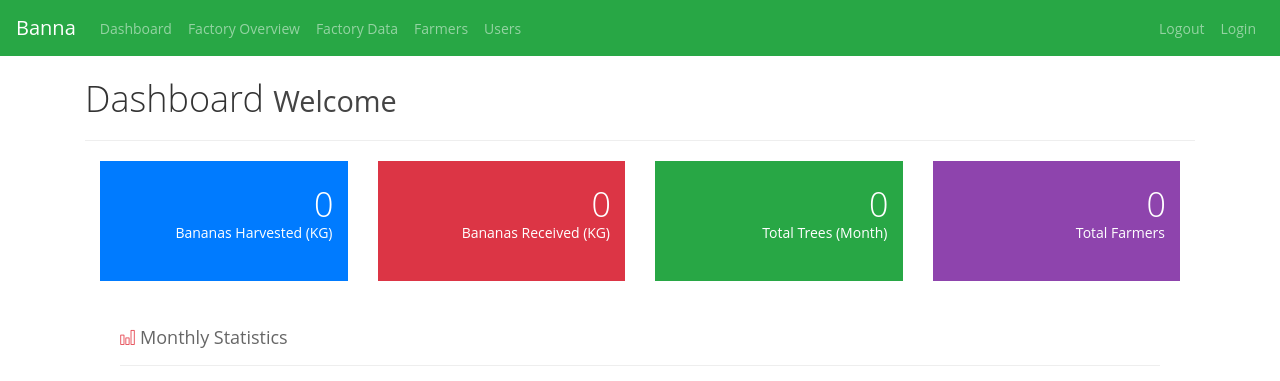
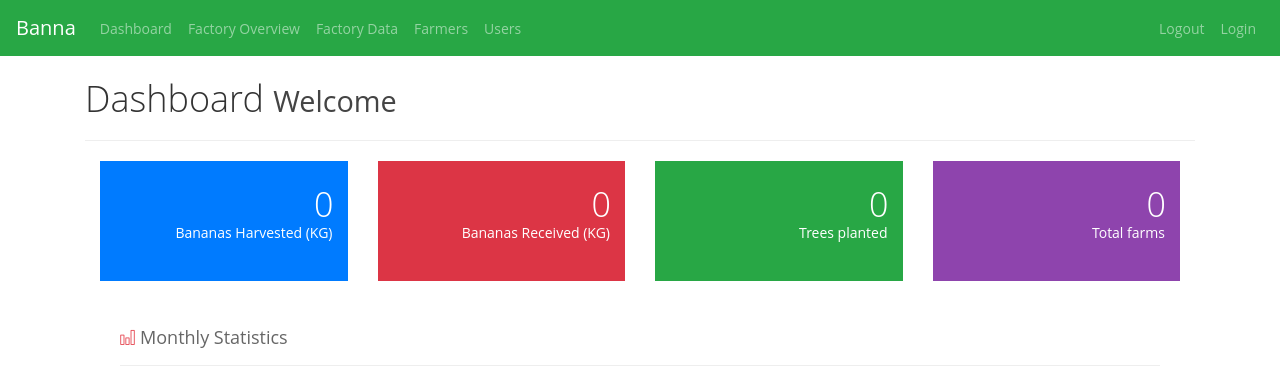
Before and after one commit to aoelen/banna, a Django app: page /dashboard/dashboard in a window 1280 px wide. Shown: the top 381 px of the page. Run offline with Django 3.2, Linux system fonts and the light colour scheme; data that the repository does not hold is empty; some libraries are stand-ins or nearby versions.

Commit message:
Start working in dashboard coding

```diff
--- a/banna/dashboard/templates/dashboard/dashboard.html
+++ b/banna/dashboard/templates/dashboard/dashboard.html
@@ -14,7 +14,7 @@
                           <div class="visual"></div>
                           <div class="details">
                               <div class="number">
-                                  <span id = "total_harvested">0</span>
+                                  <span id = "total_harvested">{{total_bananas_harvested}}</span>
                               </div>
                               <div> Bananas Harvested (KG) </div>
                           </div>
@@ -40,9 +40,9 @@
                           </div>
                           <div class="details">
                               <div class="number">
-                                  <span id = "total_trees" >0</span>
+                                  <span id = "total_trees" >{{total_trees_planted}}</span>
                               </div>
-                              <div> Total Trees (Month) </div>
+                              <div>Trees planted</div>
                           </div>
                       </a>
                   </div>
@@ -53,9 +53,9 @@
                           </div>
                           <div class="details">
                               <div class="number">
-                                  <span id = "total_farmers">0</span>
+                                  <span id = "total_farmers">{{farms_amount}}</span>
                               </div>
-                              <div> Total Farmers </div>
+                              <div> Total farms </div>
                           </div>
                       </a>
                   </div>
@@ -181,7 +181,11 @@
                ['May',  200],
                ['June',  170],
                ['July',  260],
-               ['Aug',  230]
+               ['Aug',  230],
+               ['Sep',  230],
+               ['Oct',  230],
+               ['Nov',  230],
+               ['Dec',  230]
              ]);
 
              var options = {
--- a/banna/dashboard/views.py
+++ b/banna/dashboard/views.py
@@ -3,6 +3,8 @@ from django.shortcuts import render
 # Create your views here.
 from django.http import HttpResponse
 from django.contrib.auth.decorators import login_required
+
+from farmer.models import Month, Farm, Report, UserForm, Reports_Yield
 
 @login_required
 def index(request):
@@ -17,8 +19,24 @@ def login(request):
 
 def dashboard(request):
 
+    report_yields = Reports_Yield.objects.all()
+    farms_amount = Farm.objects.count()
+
+    total_bananas_harvested = 0
+    total_trees_planted = 0
+
+    for report_yield in report_yields:
+        total_bananas_harvested = total_bananas_harvested + report_yield.harvested_amount_kg_banana
+        total_trees_planted = total_trees_planted + report_yield.planted_amount_trees
+
+    context = {
+        'total_bananas_harvested': total_bananas_harvested,
+        'total_trees_planted': total_trees_planted,
+        'farms_amount': farms_amount
+    }
+
     # Render the .html file
-    return render(request, 'dashboard/dashboard.html')
+    return render(request, 'dashboard/dashboard.html', context)
 
 def add_farmer(request):
 
--- a/banna/farmer/templates/farmer/form_fertilizer.html
+++ b/banna/farmer/templates/farmer/form_fertilizer.html
@@ -44,7 +44,7 @@ $(document).ready(function() {
         </div>
 
         <div class="bottom-menu">
-            <a href="/farmer/form_harvest/" class="back button">Go back</a>
+            <a href="/farmer/form_harvest/{{ report_id }}" class="back button">Go back</a>
             <a href="#" class="edit button" id="submitForm">Submit</a>
         </div>
     </div>
```
